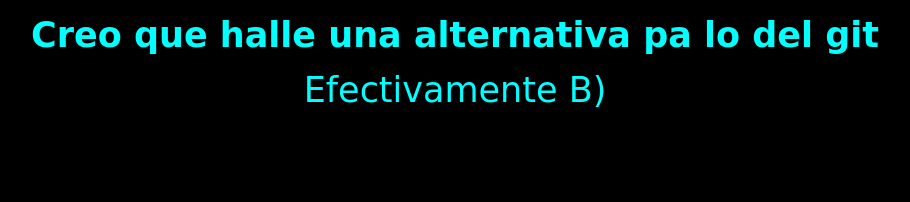
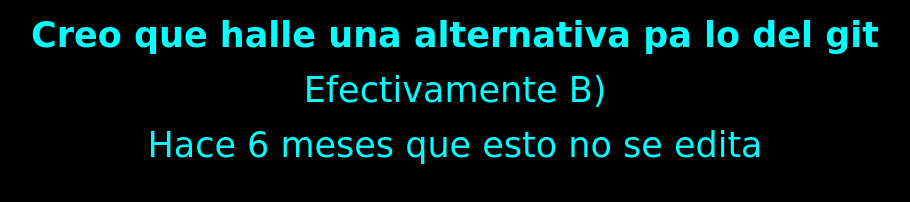
Before and after one commit to FireWolf2022/Nuevo, a plain HTML site: page index.html in a window 1280 px wide. Shown: the whole page, without its empty margins (185-1095 px from the left). Drawn offline with Linux system fonts and the light colour scheme.

Commit message:
Update index.html
Na q hacer

```diff
--- a/index.html
+++ b/index.html
@@ -7,5 +7,6 @@
 <body>
 	<h1>Creo que halle una alternativa pa lo del git</h1>
 	<p>Efectivamente B)</p>
+	<p>Hace 6 meses que esto no se edita</p>
 </body>
 </html>
```
